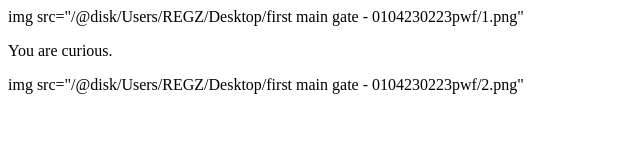
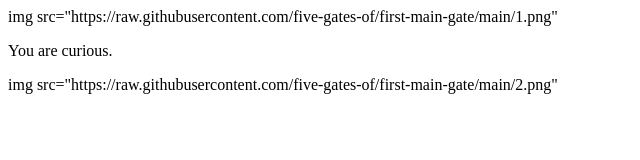
Before and after one commit to five-gates-of/first-main-gate, a plain HTML site: page index.html in a window 1280 px wide. Shown: the whole page, without its empty margins (0-640 px from the left). Drawn offline with Linux system fonts and the light colour scheme.

Commit message:
Update index.html

```diff
--- a/index.html
+++ b/index.html
@@ -5,11 +5,17 @@
     <meta name="viewport" width="device-width" initial scale="1.0">
 </head>
 <body>
-img src="C:\Users\REGZ\Desktop\first main gate - 0104230223pwf\1.png"
+img src="https://raw.githubusercontent.com/five-gates-of/first-main-gate/main/1.png"
 
 <p>You are curious.</p>
 
-img src="C:\Users\REGZ\Desktop\first main gate - 0104230223pwf\2.png"
-</body>
+
+
+
+
+
+
+
+img src="https://raw.githubusercontent.com/five-gates-of/first-main-gate/main/2.png"
 
 </html>
```
